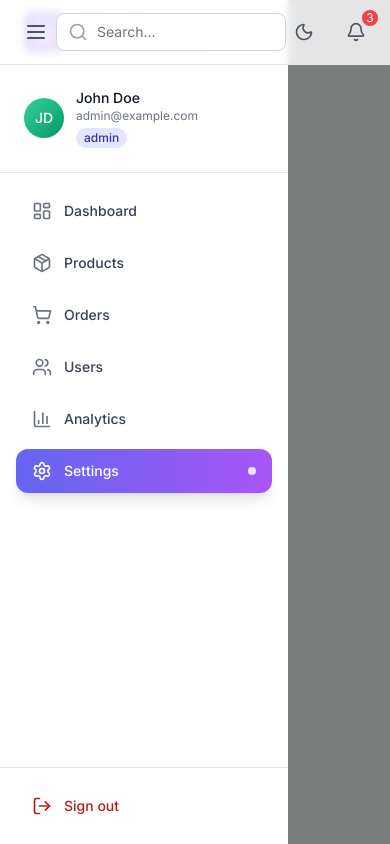
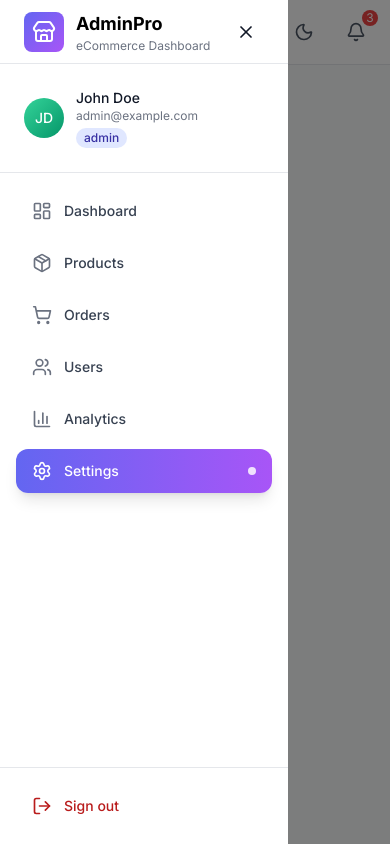
Before and after one commit to AbhishekSadhwani/ecommerce-dashboard, a React (Vite) app: page /settings in a window 390 px wide. Both pictures are taken after a click on the button 36 px from the left and 32 px from the top of the page. Built offline with nearby package versions, Linux system fonts and the light colour scheme.

Commit message:
fix: Fixed the sidebar and header overlap issue

```diff
--- a/src/components/Header.jsx
+++ b/src/components/Header.jsx
@@ -2,7 +2,7 @@ import { Bell, Moon, Search } from "lucide-react";
 
 const Header = ({ setIsMenuOpen }) => {
     return (
-        <header className="bg-white dark:bg-gray-800 border-b border-gray-200 dark:border-gray-700 sticky top-0 z-50 backdrop-blur-sm bg-white/80 dark:bg-gray-800/80">
+        <header className="bg-white dark:bg-gray-800 border-b border-gray-200 dark:border-gray-700 sticky top-0 z-40 backdrop-blur-sm bg-white/80 dark:bg-gray-800/80">
             <div className="px-4 sm:px-6 lg:px-8">
                 <div className="h-16 flex items-center justify-between">
                     {/* mobile menu button */}
--- a/src/components/Sidebar.jsx
+++ b/src/components/Sidebar.jsx
@@ -20,7 +20,7 @@ const Sidebar = ({ isSidebarOpen, setIsSidebarOpen }) => {
     return (
         <>
             {
-                isSidebarOpen && (<div className="fixed inset-0 z-40 bg-black bg-opacity-50 transition-opacity duration-300 lg:hidden" onClick={() => setIsSidebarOpen(false)}></div>)
+                isSidebarOpen && (<div className="fixed inset-0 z-50 bg-black bg-opacity-50 transition-opacity duration-300 lg:hidden" onClick={() => setIsSidebarOpen(false)}></div>)
             }
             <div className={`sidebar fixed inset-y-0 left-0 z-50 w-72 bg-white dark:bg-gray-800 transition-transform duration-300 lg:translate-x-0 lg:inset-0 ${isSidebarOpen ? "translate-x-0" : "-translate-x-full"}`}>
                 <div className="flex flex-col h-full">
```
